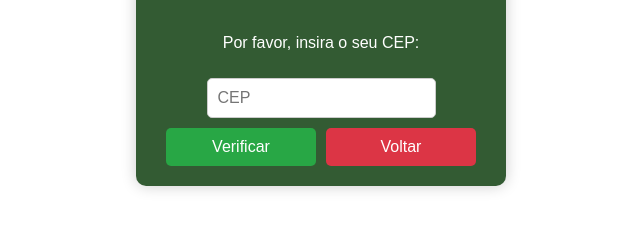
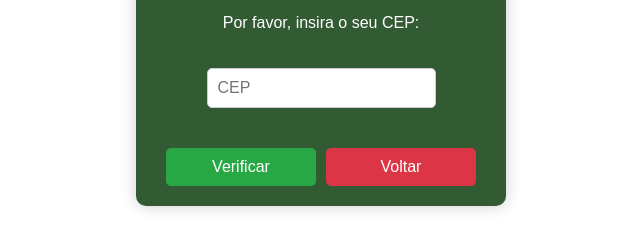
Before and after one commit to PedeAlface/verificacao-regiao2, a plain HTML site: page index.html in a window 1280 px wide. Shown: the part 348-598 px from the top of the page, without its empty margins (319-959 px from the left). Drawn offline with Linux system fonts and the light colour scheme.

Commit message:
Update index.html

```diff
--- a/index.html
+++ b/index.html
@@ -29,13 +29,14 @@
         input[type="text"] {
             padding: 10px;
             font-size: 16px;
-            margin: 10px 0;
+            margin: 20px 0; /* Ajusta a margem para o mesmo espaçamento */
             border-radius: 5px;
             border: 1px solid #ccc;
         }
         .button-container {
             display: flex;
             gap: 10px; /* Espaçamento entre os botões */
+            margin-top: 20px; /* Ajusta o espaçamento entre a caixa de texto e os botões */
         }
         button {
             padding: 10px 20px;
```
